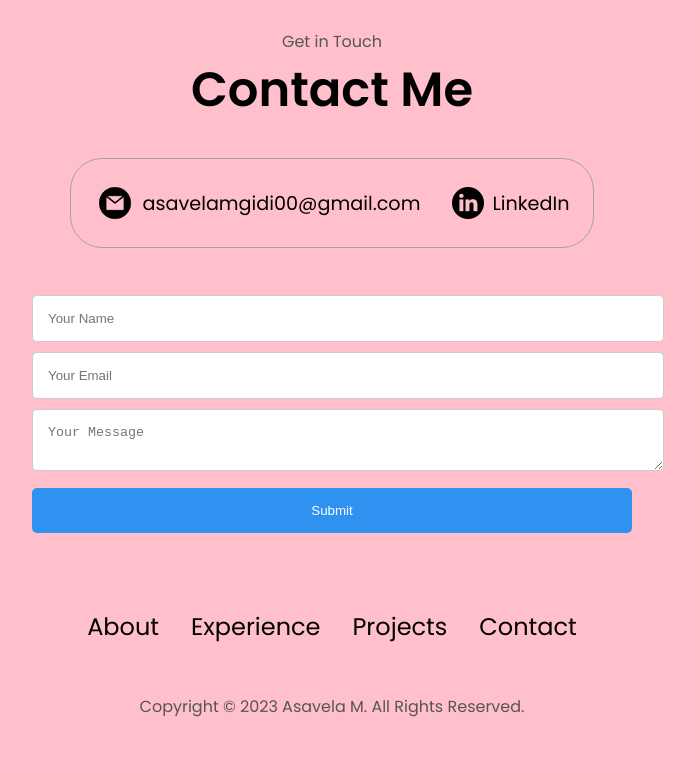
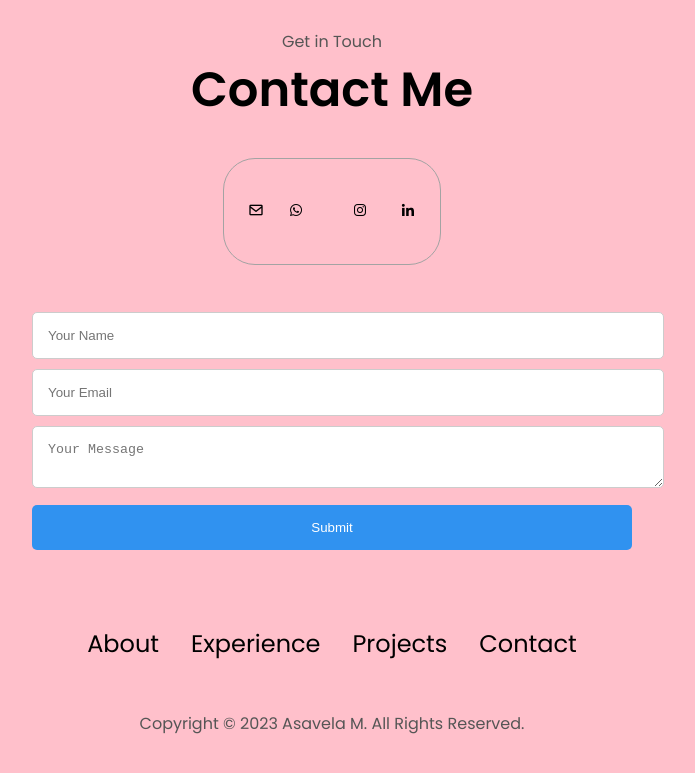
Before and after one commit to Asavela2/My-personal-portfolio, a plain HTML site: page index.html in a window 1280 px wide. Shown: the part 3012-3785 px from the top of the page, without its empty margins (308-1003 px from the left). Drawn offline with nearby package versions, Linux system fonts and the light colour scheme.

Commit message:
contact info updated

```diff
--- a/index.html
+++ b/index.html
@@ -6,6 +6,7 @@
     <meta name="viewport" content="width=device-width, initial-scale=1.0" />
     <title>My Portfolio</title>
     <link rel="stylesheet" href="style.css" />
+    <link href='https://unpkg.com/boxicons@2.1.4/css/boxicons.min.css' rel='stylesheet'>
     <link rel="stylesheet" href="mediaqueries.css" />
   </head>
   <body>
@@ -320,21 +321,20 @@
       <h1 class="title">Contact Me</h1>
       <div class="contact-info-upper-container">
         <div class="contact-info-container">
-          <img
-            src="./assets/email.png"
-            alt="Email icon"
-            class="icon contact-icon email-icon"
-          />
-          <p><a href="asavelamgidi00@gmail.com">asavelamgidi00@gmail.com</a></p>
+
+          <a href="mailto:asavelamgidi00@gmail.com" target="_blank"><i class='bx bx-envelope'></i></a>
+
+          <div class="contact-info-container">
+            <a href="https://api.whatsapp.com/send?phone=27793459109" target="_blank"><i class='bx bxl-whatsapp' ></i></i></a>
+          </div>
         </div>
         <div class="contact-info-container">
-          <img
-            src="./assets/linkedin.png"
-            alt="LinkedIn icon"
-            class="icon contact-icon"
-          />
-          <p><a href="https://linkedin.com/in/asavela-mgidi-154884232">LinkedIn</a></p>
+          <a href="https://www.instagram.com/asavelamgidi/" target="_blank"><i class='bx bxl-instagram' ></i></i></a>
         </div>
+        <div class="contact-info-container">
+          <a href="https://linkedin.com/in/asavela-mgidi-154884232" target="_blank"><i class='bx bxl-linkedin'></i></a>
+        </div>
+
       </div>
 
       <form
```
